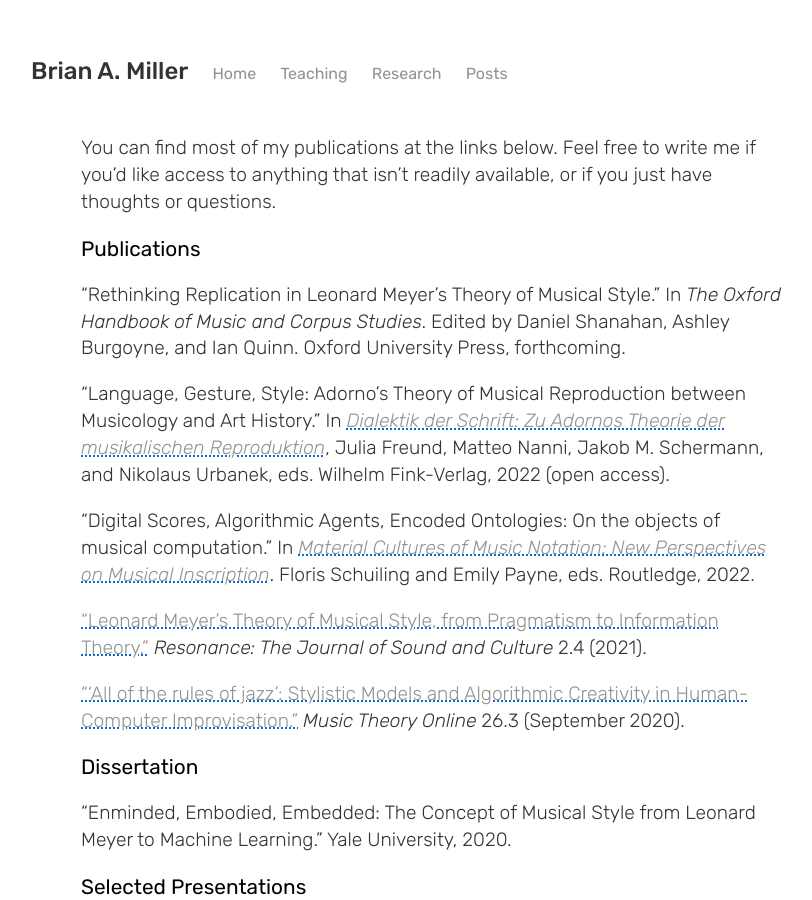
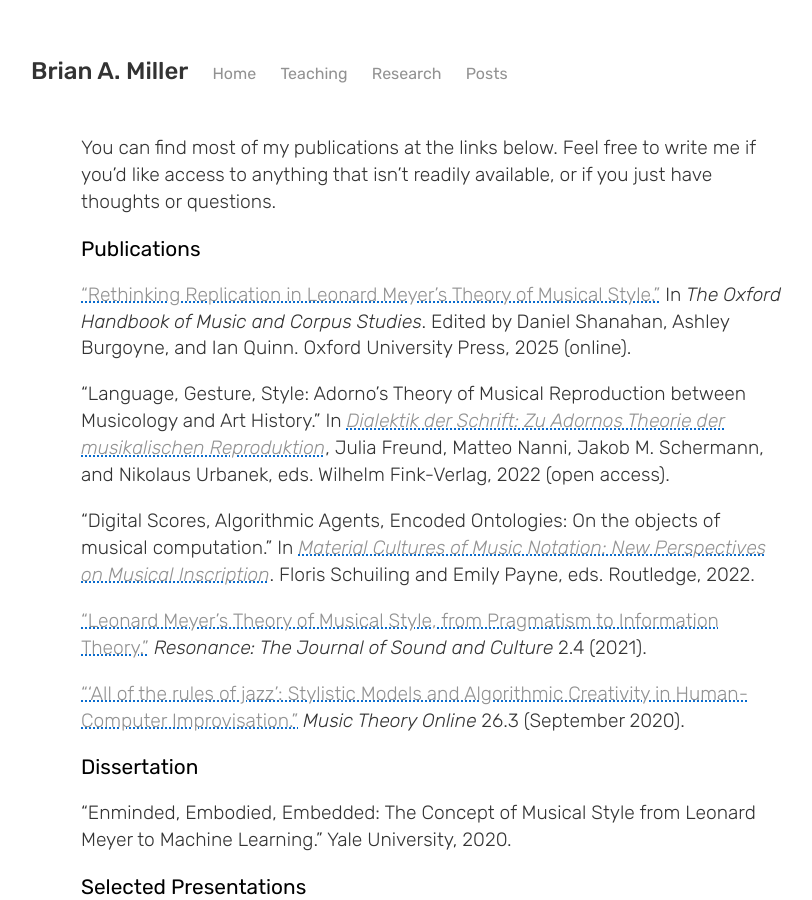
Before and after one commit to bmill42/bmill42.github.io, a Jekyll site: the page built from research/index.md, in a window 1280 px wide and 900 px high. Shown: the whole window, without its empty margins (169-981 px from the left). Built offline with Jekyll 4.4.1, drawn with Linux system fonts in a browser that asks for light colours.

Commit message:
DOI for OXHB added

```diff
--- a/research/index.md
+++ b/research/index.md
@@ -7,7 +7,7 @@ You can find most of my publications at the links below. Feel free to write me i
 
 ### Publications
 
-“Rethinking Replication in Leonard Meyer’s Theory of Musical Style.” In _The Oxford Handbook of Music and Corpus Studies_. Edited by Daniel Shanahan, Ashley Burgoyne, and Ian Quinn. Oxford University Press, forthcoming.
+[“Rethinking Replication in Leonard Meyer’s Theory of Musical Style.”](https://doi.org/10.1093/oxfordhb/9780190945442.013.3) In _The Oxford Handbook of Music and Corpus Studies_. Edited by Daniel Shanahan, Ashley Burgoyne, and Ian Quinn. Oxford University Press, 2025 (online).
 
 “Language, Gesture, Style: Adorno’s Theory of Musical Reproduction between Musicology and Art History.” In [_Dialektik der Schrift: Zu Adornos Theorie der musikalischen Reproduktion_](https://doi.org/10.30965/9783846766804), Julia Freund, Matteo Nanni, Jakob M. Schermann, and Nikolaus Urbanek, eds. Wilhelm Fink-Verlag, 2022 (open access).
 
```
